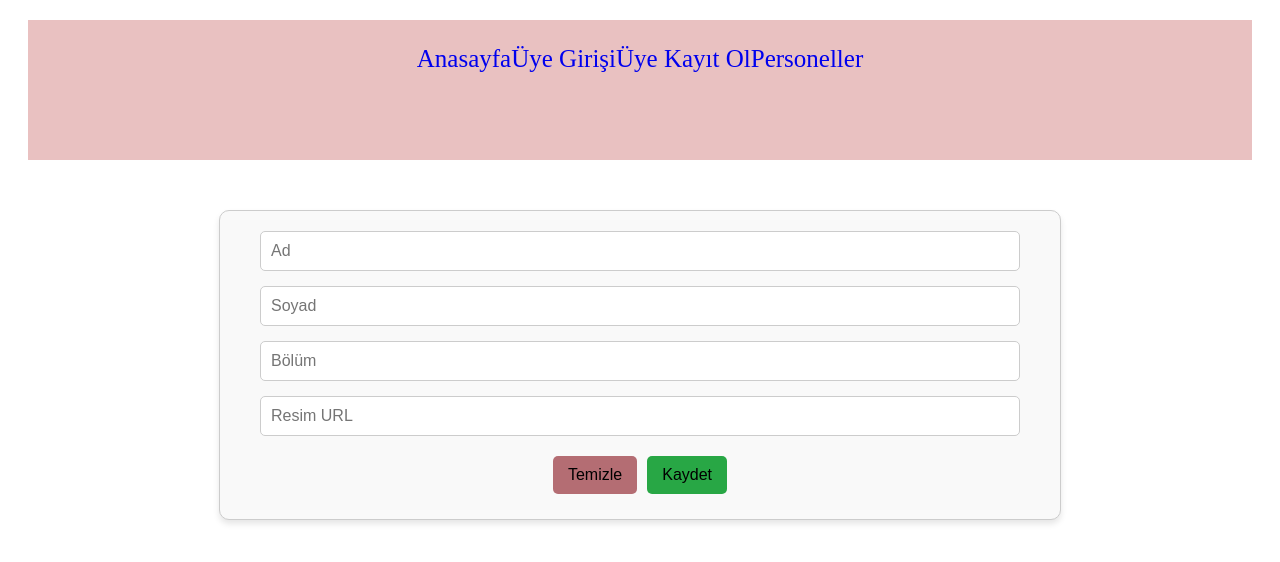
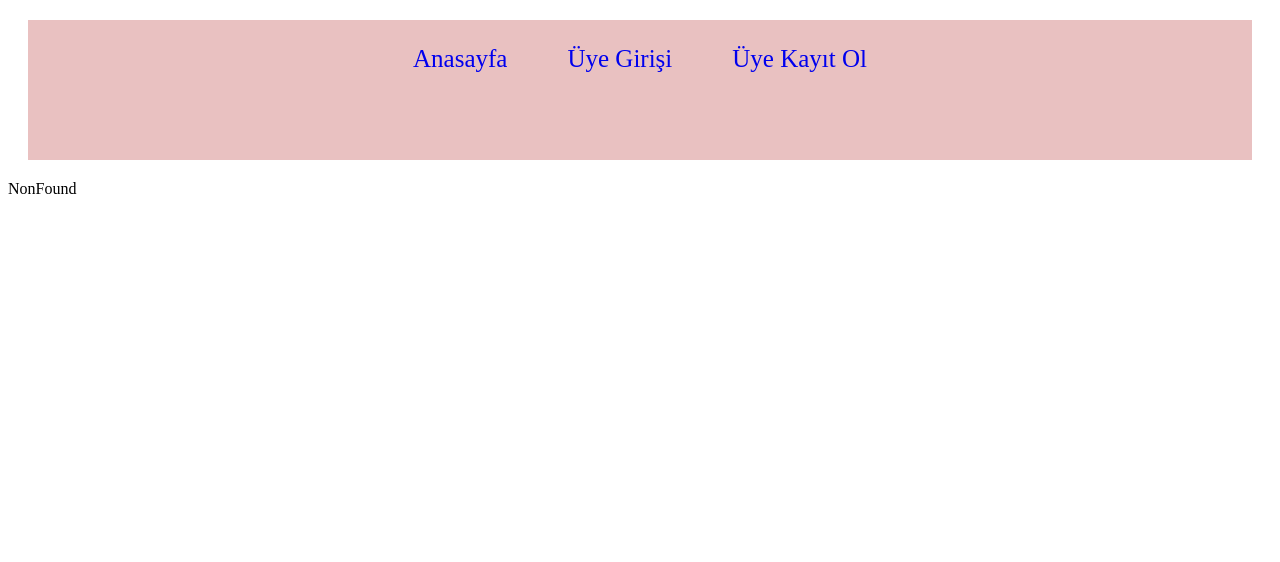
Before and after one commit to oznurtopcu34/reactProje, a React (Vite) app in the folder React/my-react-app/: page /Personel in a window 1280 px wide. Shown: the top 562 px of the page. Built offline with nearby package versions, Linux system fonts and the light colour scheme.

Commit message:
üye girisleri detayları yapıldı.

```diff
--- a/React/my-react-app/src/App.jsx
+++ b/React/my-react-app/src/App.jsx
@@ -12,20 +12,26 @@ function App() {
 
   const [uyeler, setUyeler] = useState([]);
   const [personeller, setPersoneller] = useState([]);
-
+  const [girisYapanUye, setGirisYapanUye] = useState(null);
   return (
     <>
 
 <BrowserRouter>
 <div className='contanier'>
-    <Linkler />
+    <Linkler girisYapanUye={girisYapanUye} />
           </div>
-        <Routes>
+          <Routes>
           <Route path="/" element={<Anasayfa />} />
-          <Route path="/Giris" element={<Giris uyeler={uyeler} />} />
+          <Route path="/Giris" element={<Giris uyeler={uyeler} setGirisYapanUye={setGirisYapanUye}/>} />
           <Route path="/Kayit" element={<Kayit uyeler={uyeler} setUyeler={setUyeler} />} />
-          <Route path="/Personel" element={<Personel personeller={personeller} setPersoneller={setPersoneller}/> } />
           <Route path="*" element={<NonFound />} />
+
+        {
+          girisYapanUye&&
+
+          <Route path="/Personel" element={<Personel personeller={personeller} setPersoneller={setPersoneller} girisYapanUye={girisYapanUye}/> } />
+
+        }
         </Routes>
       </BrowserRouter>
 
--- a/React/my-react-app/src/component/Linkler.jsx
+++ b/React/my-react-app/src/component/Linkler.jsx
@@ -1,13 +1,15 @@
 import React from 'react';
 import { Link } from 'react-router-dom';
 
-const Linkler = () => {
+const Linkler = ({ girisYapanUye }) => {
   return (
     <nav>
       <Link to="/">Anasayfa</Link>
       <Link to="/Giris">Üye Girişi</Link>
       <Link to="/Kayit">Üye Kayıt Ol</Link>
-      <Link to="/Personel">Personeller</Link>
+      {girisYapanUye && (
+        <Link to="/Personel">Personeller</Link>
+      )}
     </nav>
   );
 };
--- a/React/my-react-app/src/index.scss
+++ b/React/my-react-app/src/index.scss
@@ -198,7 +198,7 @@
         border: none;
         border-radius: 5px;
         font-size: 14px;
-        cursor: pointer;
+
 
         &.sil-button {
           background-color: #dc3545;
@@ -219,4 +219,6 @@
 
 a{
   text-decoration: none;
+  margin: 15px;
+  padding: 15px;
 }
--- a/React/my-react-app/src/pages/Giris.jsx
+++ b/React/my-react-app/src/pages/Giris.jsx
@@ -1,7 +1,7 @@
 import React, { useState } from "react";
 import { useNavigate } from "react-router-dom";
 
-const Giris = ({ uyeler }) => {
+const Giris = ({ uyeler, setGirisYapanUye }) => {
   const [kullaniciAdi, setKullaniciAdi] = useState("");
   const [sifre, setSifre] = useState("");
   const [hataMesaji, setHataMesaji] = useState("");
@@ -13,7 +13,7 @@ const Giris = ({ uyeler }) => {
     );
 
     if (uye) {
-
+setGirisYapanUye(uye);
       navigate("/");
     } else {
       setHataMesaji("Hatalı kullanıcı adı veya şifre. Lütfen tekrar deneyin.");
--- a/React/my-react-app/src/pages/Kayit.jsx
+++ b/React/my-react-app/src/pages/Kayit.jsx
@@ -2,7 +2,7 @@
 import React, { useState } from 'react';
 
 const Kayit = ({ uyeler, setUyeler }) => {
-  const [yakalananId, setYakalananId] = useState(uyeler.length > 0 ? uyeler[uyeler.length - 1].id + 1 : 1);
+  const [yakalananId, setYakalananId] = useState(1);
   const [ad, setAd] = useState("");
   const [soyad, setSoyad] = useState("");
   const [kullaniciAdi, setKullaniciAdi] = useState("");
--- a/React/my-react-app/src/pages/Personel.jsx
+++ b/React/my-react-app/src/pages/Personel.jsx
@@ -1,7 +1,8 @@
-import React, { useState } from "react";
+import React, { useState , useEffect } from "react";
+import { useNavigate } from "react-router-dom";
 
-const Personel = ({ personeller, setPersoneller }) => {
-
+const Personel = ({ personeller, setPersoneller, girisYapanUye}) => {
+ const navigate = useNavigate();
   const [yeniId, setYeniId] = useState(1);
   const [ad, setAd] = useState("");
   const [soyad, setSoyad] = useState("");
@@ -11,7 +12,19 @@ const Personel = ({ personeller, setPersoneller }) => {
   const [duzenlenenId, setDuzenlenenId] = useState(null);
   const [hataMesaji, setHataMesaji] = useState("");
 
+ useEffect(() => {
+    if (!girisYapanUye) {
+
+      }
+  }, [girisYapanUye, navigate]);
+
+
   const kaydet = () => {
+  if(!girisYapanUye){
+ setHataMesaji("Personel eklemek için üye girişi yapmalısınız!");
+
+      return;
+  }
     if (!ad || !soyad || !bolum || !resimUrl) {
       setHataMesaji("Lütfen tüm alanları doldurun!");
       return;
```
